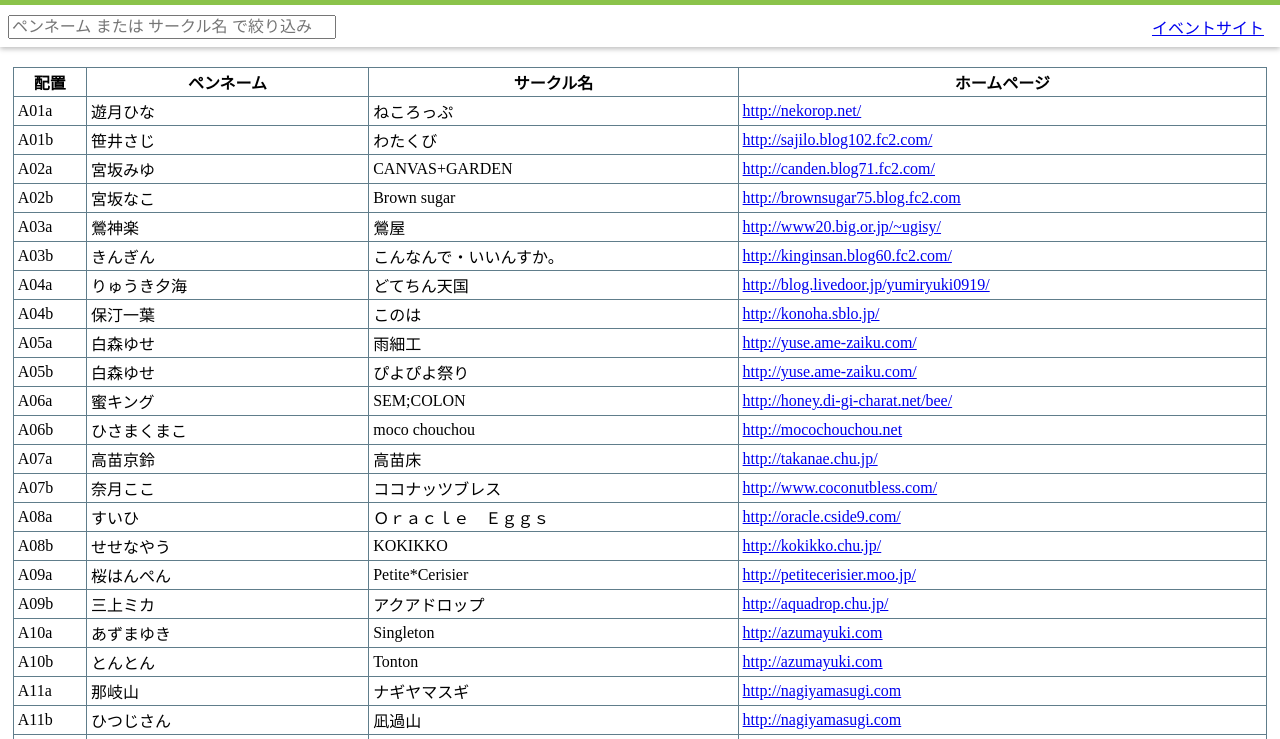
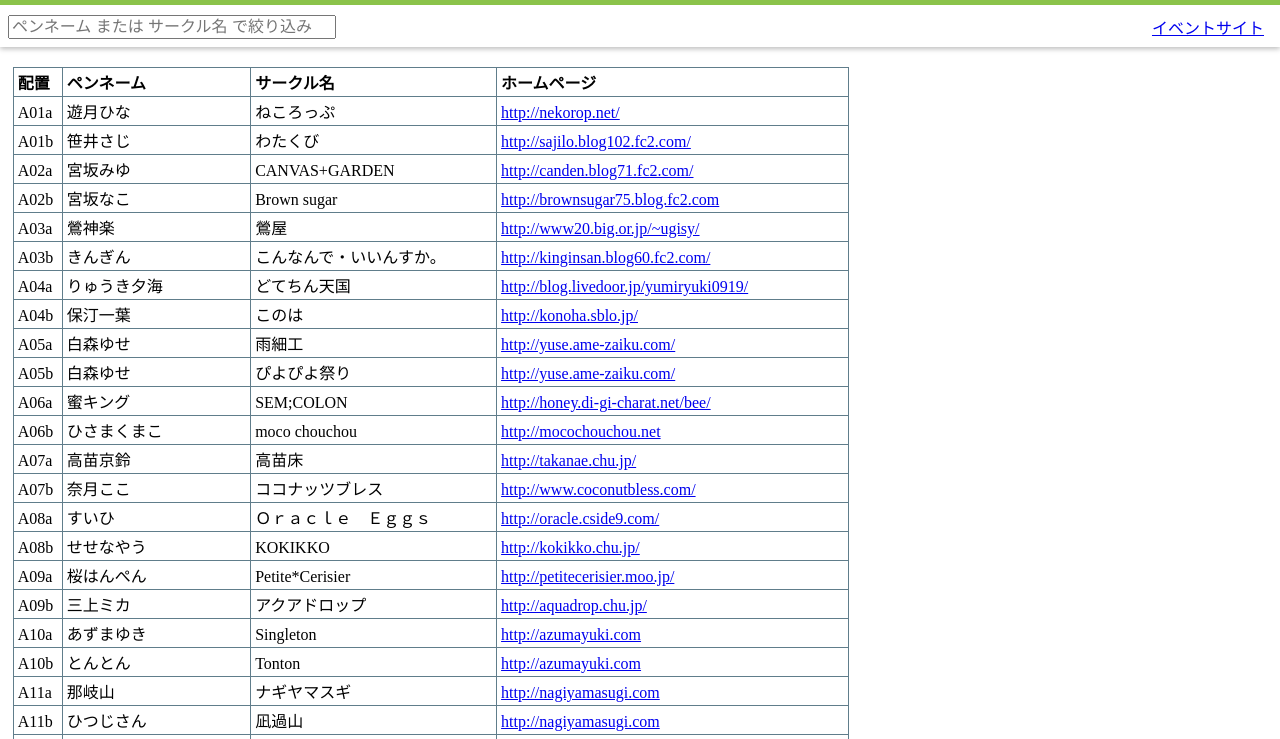
Before and after one commit to ichigotake/CircleWebSearch, a website: page index.html in a window 1280 px wide. Shown: the part 57-796 px from the top of the page. Drawn offline with Linux system fonts and the light colour scheme.

Commit message:
Table layout graducation

```diff
--- a/index.html
+++ b/index.html
@@ -24,17 +24,14 @@
 </div>
 
 
-<table id="circles">
-  <thead>
-  <tr id="circles-header-row">
-    <th>配置</th>
-    <th>ペンネーム</th>
-    <th>サークル名</th>
-    <th>ホームページ</th>
-  </tr>
-  </thead>
-  <tbody id="circles-body"></tbody>
-</table>
+<div id="circles">
+  <div id="circles-header-row">
+    <div class="circles-header-column">配置</div>
+    <div class="circles-header-column">ペンネーム</div>
+    <div class="circles-header-column">サークル名</div>
+    <div class="circles-header-column">ホームページ</div>
+  </div>
+</div>
 
 <script src="vendor/js/jquery.js"></script>
 <script src="vendor/js/rx.lite.compat.min.js"></script>
--- a/src/css/main.css
+++ b/src/css/main.css
@@ -49,23 +49,38 @@ body {
 
 #circles {
   background: #ffffff;
+  width: 98%;
   margin-top: 124px;
   margin-right: auto;
   margin-bottom: 48px;
   margin-left: auto;
-  width: 98%;
-  height: 100%;
   border-collapse: collapse;
 }
 
-tr,th,td {
+#circles-header-row {
+  padding: 2px 4px 2px 4px;
+  border: 1px #607D8B solid;
+  /** jsで動的に可視化する */
+  display: none;
+}
+
+.circles-header-column {
+  display: table-cell;
+  font-weight: bold;
   padding: 2px 4px 2px 4px;
   border: 1px #607D8B solid;
 }
 
-#circles-header-row {
-  /** jsで動的に可視化する */
-  display: none;
+.circle-body-row {
+  display: table-row;
+  padding: 2px 4px 2px 4px;
+  border: 1px #607D8B solid;
+}
+
+.circle-body-column {
+  display: table-cell;
+  padding: 2px 4px 2px 4px;
+  border: 1px #607D8B solid;
 }
 
 /** circles body */
--- a/src/js/app.js
+++ b/src/js/app.js
@@ -1,17 +1,18 @@
 
 $(document).ready(function(){
 
-  var $circlesBody = $('#circles-body');
+  var $circlesBody = $('#circles');
   var $circlesBodyRows = [];
 
   for (var i in circles) {
     var c = circles[i];
-    $circlesBody.append('<tr id="circle-' + c.id + '">' +
-      '<td class="circle-space">' + c.space + '</td>' +
-      '<td class="circle-pen-name">' + c.pen_name + '</td>' +
-      '<td class="circle-name">' + c.circle_name + '</td>' +
-      '<td class="circle-url"><a target="_blank" href="' + c.circle_url + '">' + c.circle_url + '</a></td>' +
-      '</tr>');
+    $circlesBody.append(
+        '<div id="circle-' + c.id + '" class="circle-body-row">' +
+          '<div class="circle-space circle-body-column">' + c.space + '</div>' +
+          '<div class="circle-pen-name circle-body-column">' + c.pen_name + '</div>' +
+          '<div class="circle-name circle-body-column">' + c.circle_name + '</div>' +
+          '<div class="circle-url circle-body-column"><a target="_blank" href="' + c.circle_url + '">' + c.circle_url + '</a></div>' +
+        '</div>');
     $circlesBodyRows[c.id] = $('#circle-' + c.id);
   }
 
```
